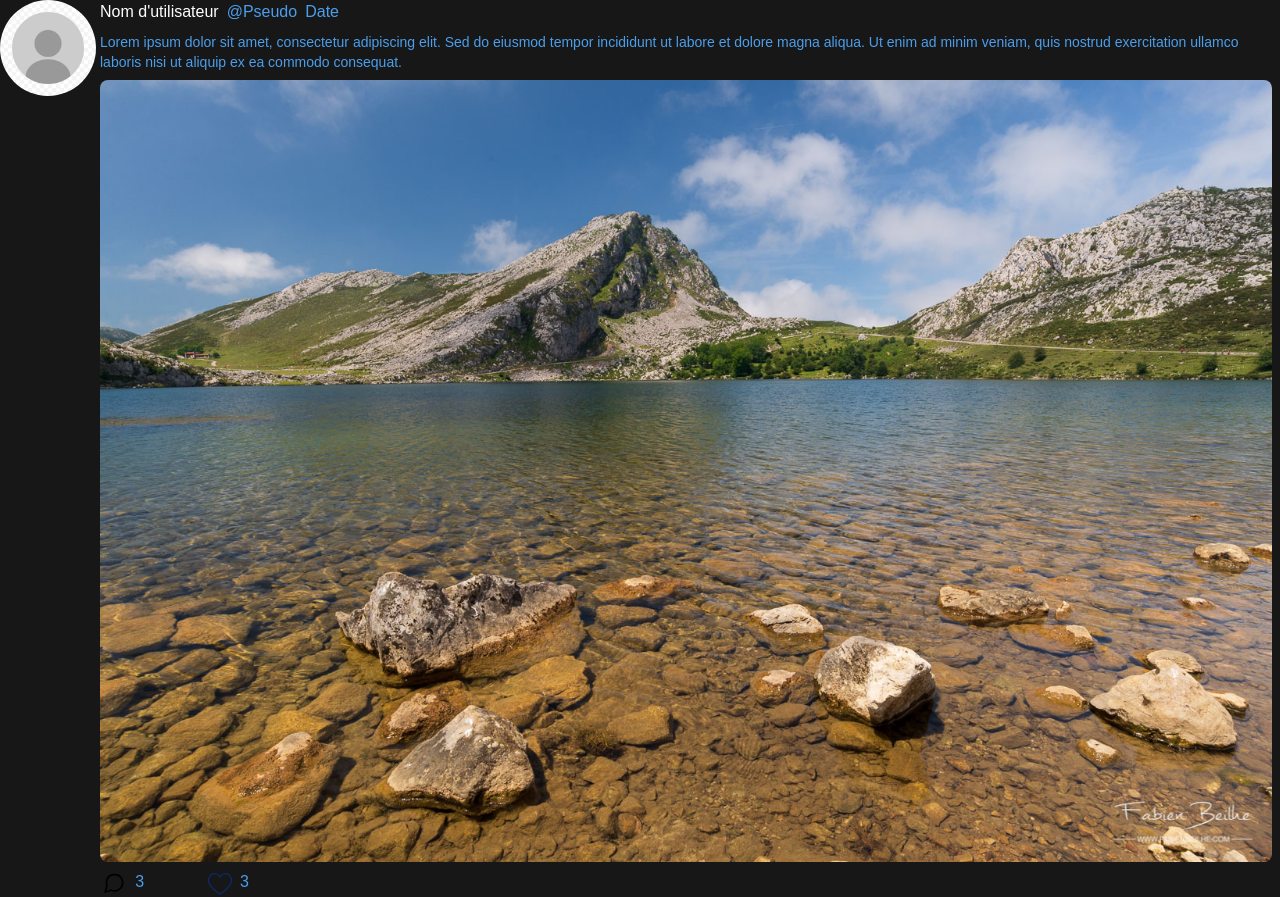
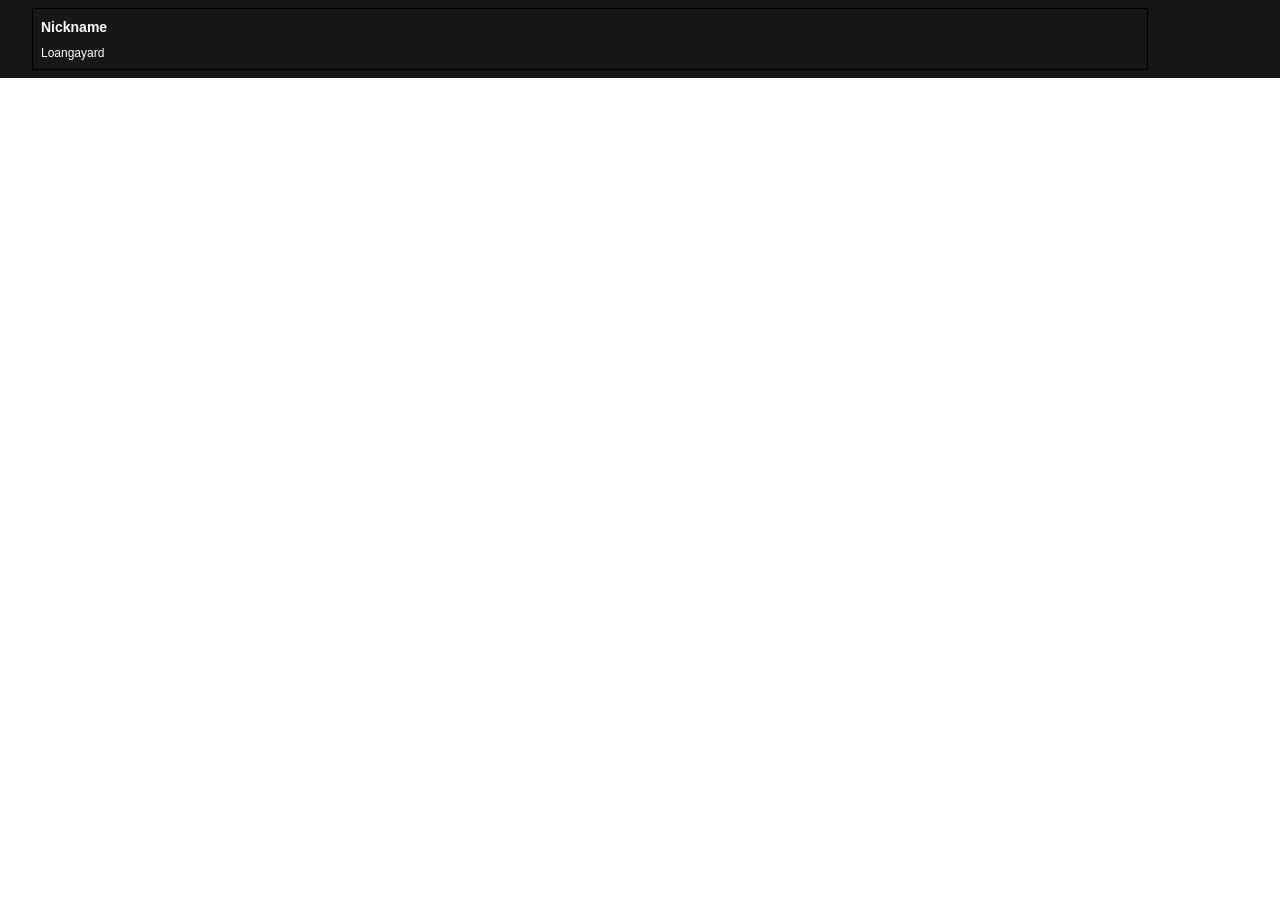
Before and after one commit to DAD-Equipe-2/breezy, a Next.js app in the folder frontend/breezy/: page / in a window 1280 px wide. After the commit the page ends 800 px from the top, so only its background shows below. Built offline with nearby package versions, Linux system fonts and the light colour scheme.

Commit message:
Update Post.Js and Creation Textbox.js

```diff
--- a/frontend/breezy/src/app/globals.css
+++ b/frontend/breezy/src/app/globals.css
@@ -4,12 +4,14 @@
   --background: #ffffff;
   --foreground: #171717;
   --primary: #4C9EEB;
+  --secondary: #687684;
 }
 
 @theme inline {
   --color-background: var(--background);
   --color-foreground: var(--foreground);
   --color-primary: var(--primary);
+  --color-secondary: var(--secondary);
   --font-sans: var(--font-geist-sans);
   --font-mono: var(--font-geist-mono);
 }
--- a/frontend/breezy/src/app/page.js
+++ b/frontend/breezy/src/app/page.js
@@ -1,8 +1,9 @@
 import Image from "next/image";
 import Post from "../components/post";
+import TextBox from "../components/textbox";
 
 export default function Home() {
   return (
-   <Post></Post>
+   <TextBox></TextBox>
   );
 }
--- a/frontend/breezy/src/components/post.js
+++ b/frontend/breezy/src/components/post.js
@@ -10,12 +10,12 @@ export default function Post() {
         </div>
         <div className="flex flex-col ml-1 pr-2 space-y-2">
             <div className="flex whitespace-nowrap space-x-2">
-                <h2 className="text-background text-bold">Nom d'utilisateur</h2>
-                <h3 className="text-grey">@Pseudo</h3>
-                <p>Date</p>
+                <h2 className="text-background text-bold text-sm font-roboto">Nom d'utilisateur</h2>
+                <h3 className="text-secondary text-regular text-sm font-roboto">@Pseudo</h3>
+                <p className="text-secondary text-regular text-sm font-roboto">Date</p>
             </div>
             <div>
-                <p className="text-sm">
+                <p className="text-secondary text-regular text-sm font-roboto">
                     Lorem ipsum dolor sit amet, consectetur adipiscing elit. Sed do eiusmod tempor incididunt ut labore et dolore magna aliqua. Ut enim ad minim veniam, quis nostrud exercitation ullamco laboris nisi ut aliquip ex ea commodo consequat.
                 </p>
             </div>
@@ -27,7 +27,7 @@ export default function Post() {
                 />
             </div>
             <div className="flex space-x-16">
-                <div className="flex space-x-2">
+                <div className="flex space-x-1">
                     <button>
                         <svg width="1.7rem" height="1.7rem" viewBox="0 0 24 24" fill="none" xmlns="http://www.w3.org/2000/svg">
                             <path d="M4.49999 20.25C4.37892 20.2521 4.25915 20.2248 4.1509 20.1705C4.04266 20.1163 3.94916 20.0366 3.87841 19.9383C3.80766 19.8401 3.76175 19.7261 3.74461 19.6063C3.72747 19.4864 3.73961 19.3641 3.77999 19.25L5.37999 14C5.03175 13.0973 4.85539 12.1375 4.85999 11.17C4.8584 10.1057 5.06918 9.0518 5.47999 8.06999C5.88297 7.13047 6.45975 6.27549 7.17999 5.54999C7.90382 4.82306 8.76344 4.24545 9.70999 3.84999C10.6889 3.4344 11.7415 3.22021 12.805 3.22021C13.8685 3.22021 14.9211 3.4344 15.9 3.84999C17.3341 4.46429 18.5573 5.48452 19.4191 6.7851C20.2808 8.08568 20.7434 9.60985 20.75 11.17C20.7437 13.2771 19.9065 15.2966 18.42 16.79C17.6945 17.5102 16.8395 18.087 15.9 18.49C14.0091 19.2819 11.8865 19.3177 9.96999 18.59L4.71999 20.19C4.64977 20.22 4.57574 20.2402 4.49999 20.25ZM12.8 4.74999C11.5334 4.75547 10.2962 5.13143 9.24068 5.83153C8.18519 6.53164 7.35763 7.52528 6.85999 8.68999C6.19883 10.2911 6.19883 12.0889 6.85999 13.69C6.91957 13.8548 6.91957 14.0352 6.85999 14.2L5.62999 18.37L9.77999 17.11C9.94477 17.0504 10.1252 17.0504 10.29 17.11C11.0824 17.439 11.932 17.6083 12.79 17.6083C13.648 17.6083 14.4976 17.439 15.29 17.11C16.0708 16.7813 16.779 16.3018 17.3742 15.6989C17.9693 15.096 18.4397 14.3816 18.7583 13.5967C19.077 12.8118 19.2376 11.9717 19.231 11.1245C19.2244 10.2774 19.0508 9.4399 18.72 8.65999C18.2234 7.50094 17.398 6.51285 16.3459 5.81792C15.2937 5.123 14.0609 4.75171 12.8 4.74999Z" fill="#000000"/>
@@ -35,10 +35,10 @@ export default function Post() {
                     </button>
                     <p>3</p>
                 </div>
-                <div className="flex space-x-2">
+                <div className="flex space-x-1">
                     <button>
-                        <svg width="1.5rem" height="1.5rem" viewBox="0 -3.71 75.17 75.17" xmlns="http://www.w3.org/2000/svg">
-                            <path id="Path_1" data-name="Path 1" d="M117.606,280.375s22.263-15.459,31.959-30.318c9.6-14.708.354-31.054-10.533-33.8-14.457-3.65-21.426,10.478-21.426,10.478s-6.968-14.128-21.425-10.478c-10.888,2.748-20.132,19.094-10.534,33.8C95.343,264.916,117.606,280.375,117.606,280.375Z" transform="translate(-80.021 -214.131)" fill="none" stroke="#0c2c67" strokeLinejoin="round" strokeWidth="4"/>
+                        <svg width="1.5rem" height="1.5rem" viewBox="0 0 24 24" fill="none" xmlns="http://www.w3.org/2000/svg">
+                            <path d="M15.7 4C18.87 4 21 6.98 21 9.76C21 15.39 12.16 20 12 20C11.84 20 3 15.39 3 9.76C3 6.98 5.13 4 8.3 4C10.12 4 11.31 4.91 12 5.71C12.69 4.91 13.88 4 15.7 4Z" stroke="#000000" stroke-width="2" stroke-linecap="round" stroke-linejoin="round"/>
                         </svg>
                     </button>
                     <p>3</p>
--- /dev/null
+++ b/frontend/breezy/src/components/textbox.js
@@ -0,0 +1,12 @@
+export default function TextBox() {
+  return (
+    <div className="flex post bg-foreground text-primary">
+      <div className="flex flex-col ml-8 my-2 pr-2 space-y-2 w-full">
+        <div className="border border-black p-2 w-[90%]">
+          <p className="text-background font-bold font-Roboto text-sm">Nickname</p>
+          <p className="text-background font-thin text-xs font-Roboto mt-2">Loangayard</p>
+        </div>
+      </div>
+    </div>
+  );
+}
```
Also changed, not shown: frontend/breezy/src/components/input.js (added).
